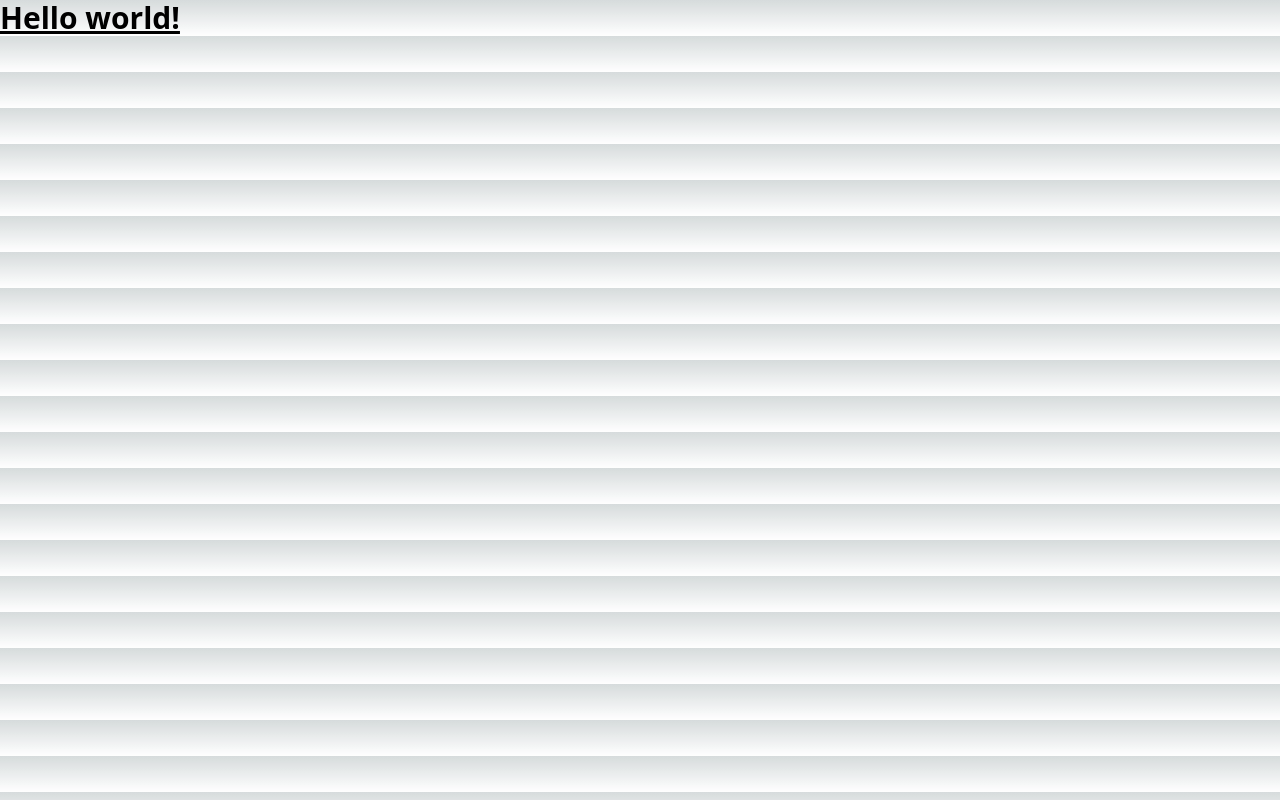
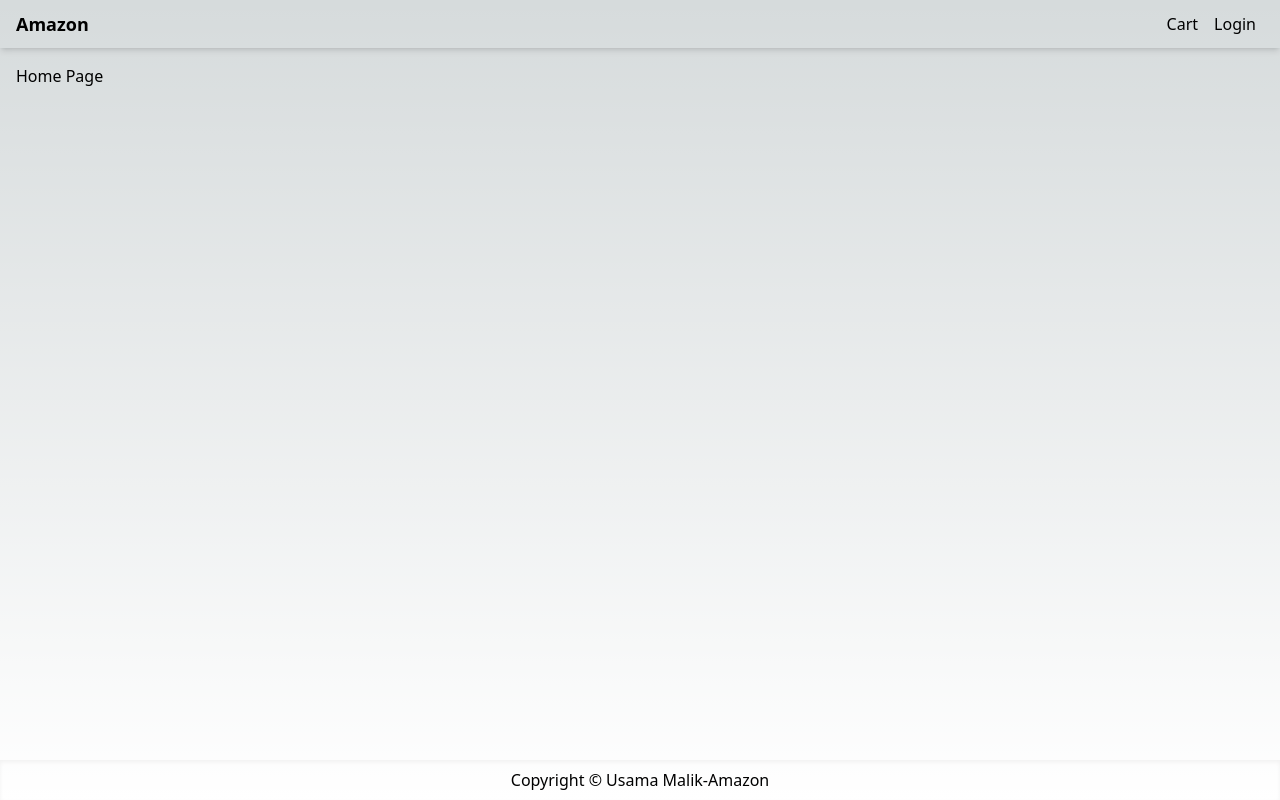
Before and after one commit to usamamalik193/next-amazon, a Next.js app: page / in a window 1280 px wide. Built offline with nearby package versions, Linux system fonts and the light colour scheme.

Commit message:
header and footer

```diff
--- /dev/null
+++ b/components/Layout.js
@@ -0,0 +1,37 @@
+import Head from "next/head";
+import Link from "next/link";
+import React from "react";
+
+export default function Layout({ title, children }) {
+  return (
+    <>
+      <Head>
+        <title>{title ? title + "-Amazon" : "Amazon"}</title>
+        <meta name="description" content="Ecommerce Website" />
+        <meta name="viewport" content="width=device-width, initial-scale=1" />
+        <link rel="icon" href="/favicon.ico" />
+      </Head>
+      <div className="flex min-h-screen flex-col justify-between">
+        <header>
+          <nav className="flex h-12 items-center px-4 justify-between shadow-md">
+            <Link href="/" className="text-lg font-bold">
+              Amazon
+            </Link>
+            <div>
+              <Link href="/cart" className="p-2">
+                Cart
+              </Link>
+              <Link href="/login" className="p-2">
+                Login
+              </Link>
+            </div>
+          </nav>
+        </header>
+        <main className="container m-auto mt-4 px-4">{children}</main>
+        <footer className="flex h-10 justify-center items-center shadow-inner  ">
+          <p>Copyright © Usama Malik-Amazon </p>
+        </footer>
+      </div>
+    </>
+  );
+}
--- a/package.json
+++ b/package.json
@@ -12,12 +12,14 @@
     "@next/font": "13.0.7",
     "eslint": "8.30.0",
     "eslint-config-next": "13.0.7",
+    "lint": "^0.8.19",
     "next": "13.0.7",
     "react": "18.2.0",
     "react-dom": "18.2.0"
   },
   "devDependencies": {
     "autoprefixer": "^10.4.13",
+    "eslint-config-prettier": "^8.5.0",
     "postcss": "^8.4.20",
     "tailwindcss": "^3.2.4"
   }
--- a/pages/index.js
+++ b/pages/index.js
@@ -1,19 +1,5 @@
-import Head from "next/head";
-import Image from "next/image";
-import { Inter } from "@next/font/google";
-
-const inter = Inter({ subsets: ["latin"] });
+import Layout from "../components/Layout";
 
 export default function Home() {
-  return (
-    <>
-      <Head>
-        <title>Create Next App</title>
-        <meta name="description" content="Generated by create next app" />
-        <meta name="viewport" content="width=device-width, initial-scale=1" />
-        <link rel="icon" href="/favicon.ico" />
-      </Head>
-      <h1 className="text-3xl font-bold underline">Hello world!</h1>
-    </>
-  );
+  return <Layout title="Home Page">Home Page</Layout>;
 }
```
Also changed, not shown: .babelrc (deleted), .eslintrc.json, 1 other file (tests, documents, lock files or other folders).
